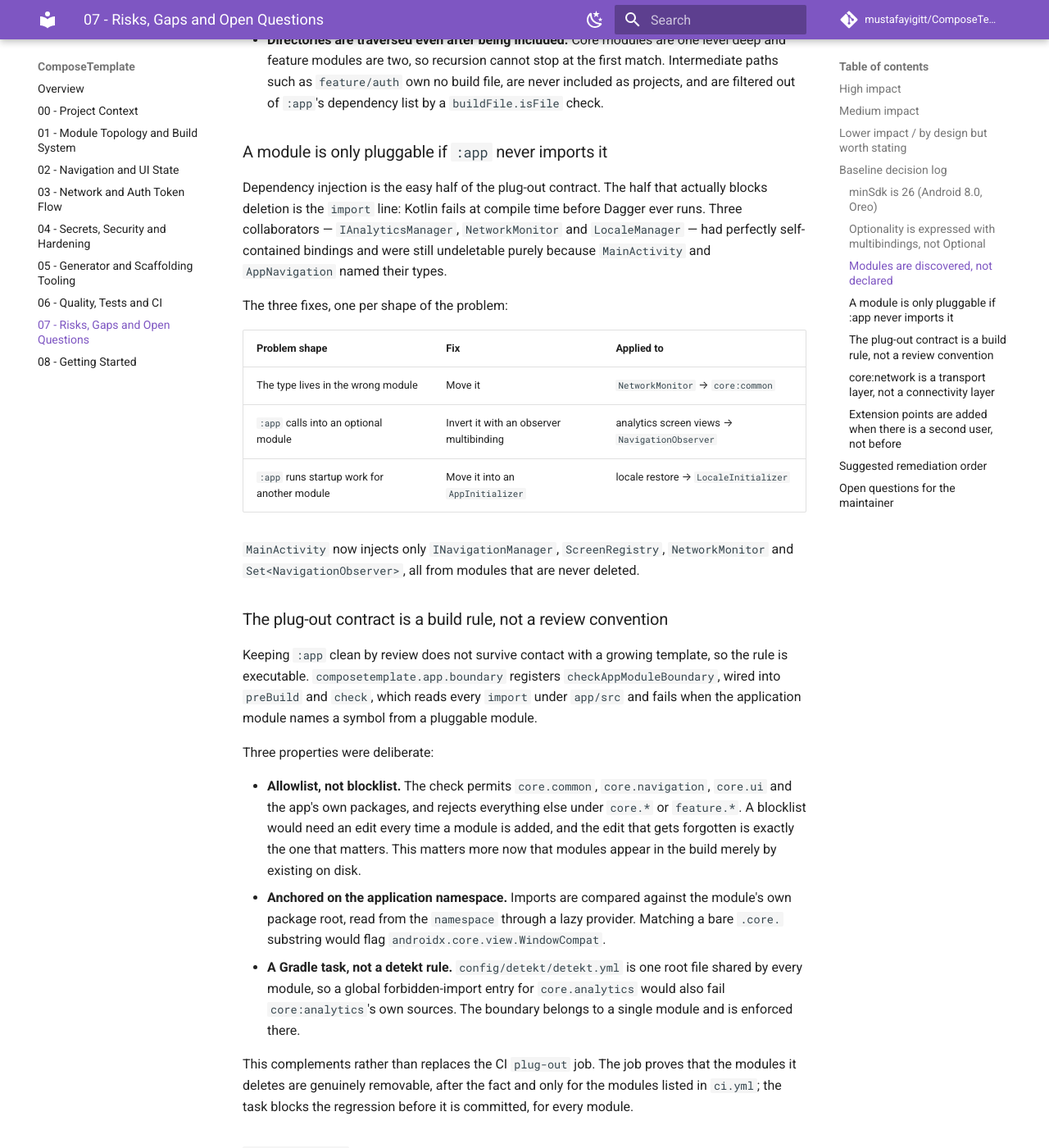
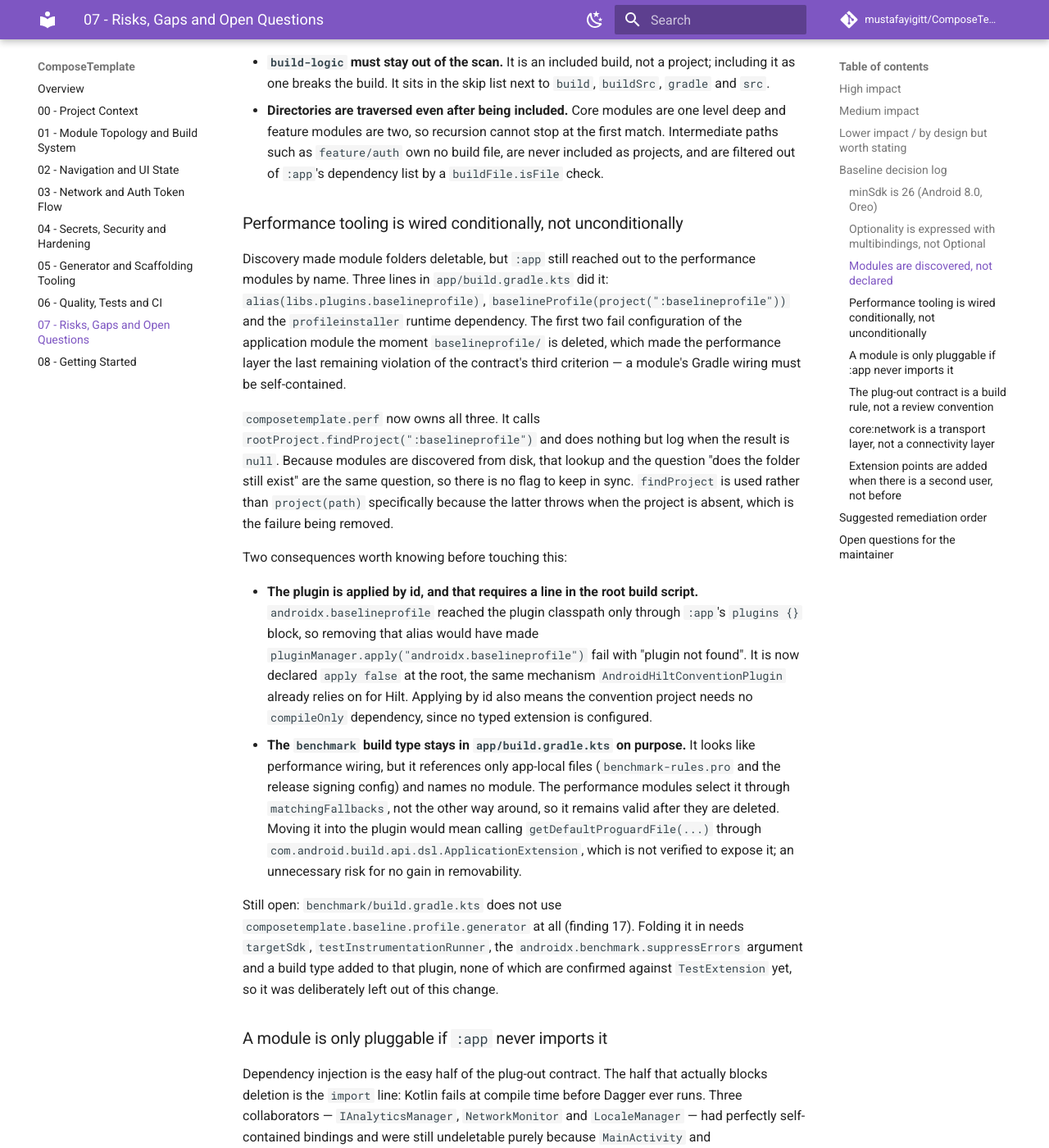
Before and after one commit to mustafayigitt/ComposeTemplate, an MkDocs documentation site: the page built from wiki/07-risks-and-gaps.md, in a window 1280 px wide and 1400 px high, scrolled down 3687 px. Shown: the whole window at 82% size. Built offline with MkDocs 1.6.1 and Material for MkDocs 9.7.7, drawn with Linux system fonts in a browser that asks for light colours; comment, search, counter and statistics services are not loaded; some of the changed text lies outside the part shown.

Commit message:
docs: record why performance tooling is wired conditionally

```diff
--- a/wiki/07-risks-and-gaps.md
+++ b/wiki/07-risks-and-gaps.md
@@ -31,7 +31,8 @@ Findings from reading the code, ordered by practical impact. Each item is an obs
 | 13 | `runBlocking` inside `TokenAuthenticator` | Required by OkHttp's blocking `Authenticator` API; rationale is in the source |
 | 14 | Certificate pinning disabled in debug | Pin misconfiguration only appears in release builds |
 | 15 | `config` module is local-only | `IConfigManager` + `LocalConfigProvider`; no remote-config backend, so runtime flags require a release |
-| 16 | Benchmarks and baseline profiles never run in CI | Performance infrastructure exists but is unmeasured |
+| 16 | Benchmarks and baseline profiles never run in CI | Performance infrastructure exists but is unmeasured. It is now at least removable — see the decision log below |
+| 17 | `benchmark/build.gradle.kts` bypasses its own convention plugin | It applies `com.android.test` directly and repeats every setting that `composetemplate.baseline.profile.generator` already applies for `:baselineprofile` |
 
 ## Baseline decision log
 
@@ -101,6 +102,48 @@ Two details are load-bearing:
   included as projects, and are filtered out of `:app`'s dependency list by a
   `buildFile.isFile` check.
 
+### Performance tooling is wired conditionally, not unconditionally
+
+Discovery made module folders deletable, but `:app` still reached out to the
+performance modules by name. Three lines in `app/build.gradle.kts` did it:
+`alias(libs.plugins.baselineprofile)`, `baselineProfile(project(":baselineprofile"))`
+and the `profileinstaller` runtime dependency. The first two fail configuration of
+the application module the moment `baselineprofile/` is deleted, which made the
+performance layer the last remaining violation of the contract's third criterion —
+a module's Gradle wiring must be self-contained.
+
+`composetemplate.perf` now owns all three. It calls
+`rootProject.findProject(":baselineprofile")` and does nothing but log when the
+result is `null`. Because modules are discovered from disk, that lookup and the
+question "does the folder still exist" are the same question, so there is no flag to
+keep in sync. `findProject` is used rather than `project(path)` specifically because
+the latter throws when the project is absent, which is the failure being removed.
+
+Two consequences worth knowing before touching this:
+
+- **The plugin is applied by id, and that requires a line in the root build script.**
+  `androidx.baselineprofile` reached the plugin classpath only through `:app`'s
+  `plugins {}` block, so removing that alias would have made
+  `pluginManager.apply("androidx.baselineprofile")` fail with "plugin not found". It
+  is now declared `apply false` at the root, the same mechanism
+  `AndroidHiltConventionPlugin` already relies on for Hilt. Applying by id also means
+  the convention project needs no `compileOnly` dependency, since no typed extension
+  is configured.
+- **The `benchmark` build type stays in `app/build.gradle.kts` on purpose.** It looks
+  like performance wiring, but it references only app-local files
+  (`benchmark-rules.pro` and the release signing config) and names no module. The
+  performance modules select it through `matchingFallbacks`, not the other way
+  around, so it remains valid after they are deleted. Moving it into the plugin would
+  mean calling `getDefaultProguardFile(...)` through
+  `com.android.build.api.dsl.ApplicationExtension`, which is not verified to expose
+  it; an unnecessary risk for no gain in removability.
+
+Still open: `benchmark/build.gradle.kts` does not use
+`composetemplate.baseline.profile.generator` at all (finding 17). Folding it in needs
+`targetSdk`, `testInstrumentationRunner`, the `androidx.benchmark.suppressErrors`
+argument and a build type added to that plugin, none of which are confirmed against
+`TestExtension` yet, so it was deliberately left out of this change.
+
 ### A module is only pluggable if `:app` never imports it
 
 Dependency injection is the easy half of the plug-out contract. The half that
@@ -149,6 +192,9 @@ modules it deletes are genuinely removable, after the fact and only for the modu
 listed in `ci.yml`; the task blocks the regression before it is committed, for every
 module.
 
+Note what the task does **not** catch: the performance wiring above was a build-file
+coupling, not an `import`. Boundary violations come in both shapes.
+
 ### `core:network` is a transport layer, not a connectivity layer
 
 `NetworkMonitor` was moved to `core:common` rather than solving the coupling by
@@ -179,6 +225,7 @@ analytics is a real, currently-optional consumer.
 4. Move `isDarkModeFlow` to a theme/preferences contract (6).
 5. Extract the CI secret bootstrap into a composite action (7).
 6. Extend module-graph enforcement beyond the application module (8). `checkAppModuleBoundary` covers `:app`; still unenforced are feature → feature imports and core → optional edges. Both need a rule that can express per-module allowlists without a shared global configuration.
+7. Fold `benchmark/build.gradle.kts` into `composetemplate.baseline.profile.generator` so the two performance modules stop configuring themselves differently (17).
 
 ## Open questions for the maintainer
 
@@ -186,6 +233,7 @@ analytics is a real, currently-optional consumer.
 - Should `ScreenRegistry` throw in debug builds and fall back only in release?
 - Is Gson kept deliberately (backend contract flexibility) or is it legacy?
 - Should `hardeningReport` and `scanApkForSecrets` be part of the CI release job rather than manual tasks?
+- Should the CI `plug-out` job also delete `benchmark/` and `baselineprofile/`, now that doing so is supposed to work?
 
 ---
 
```
